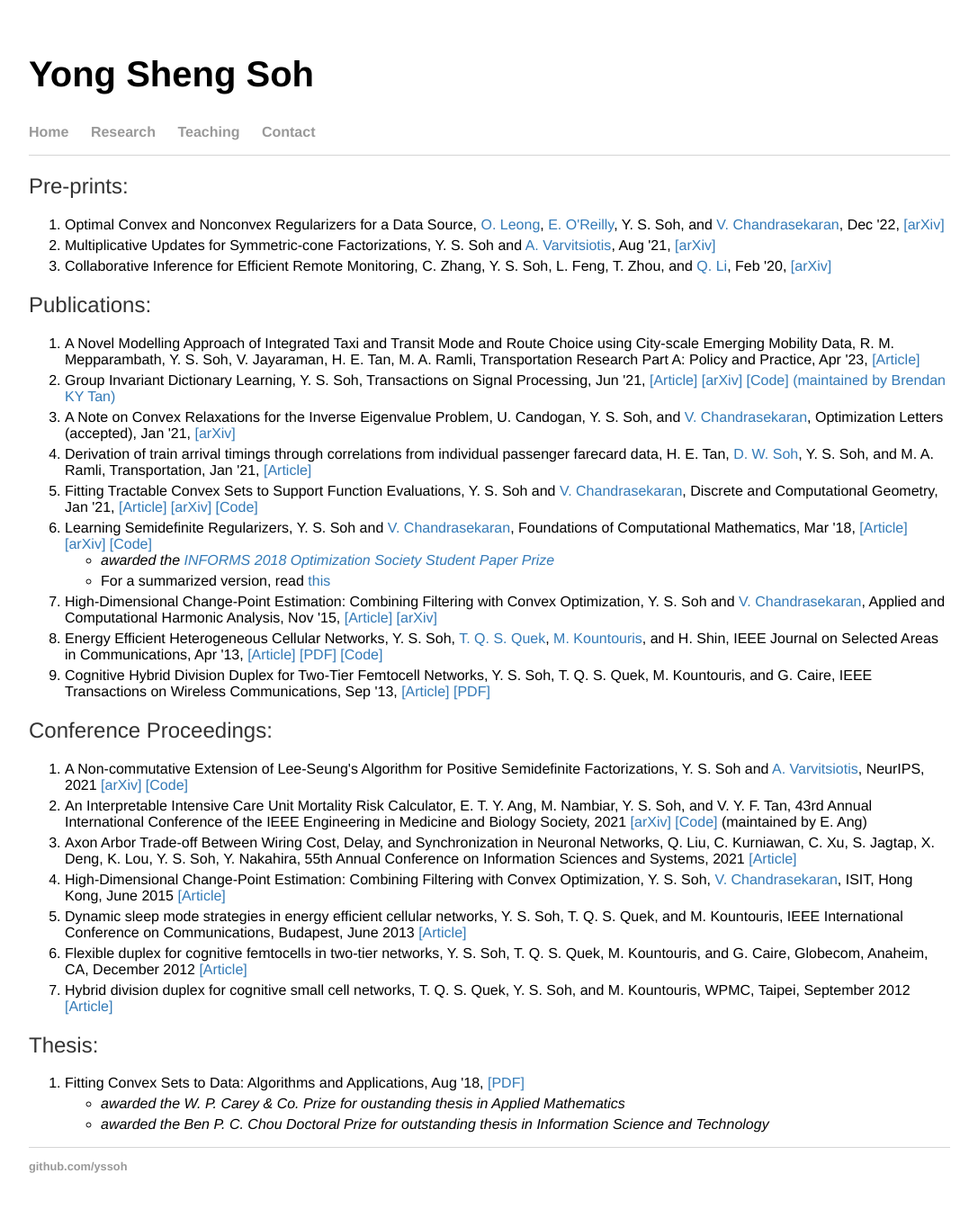
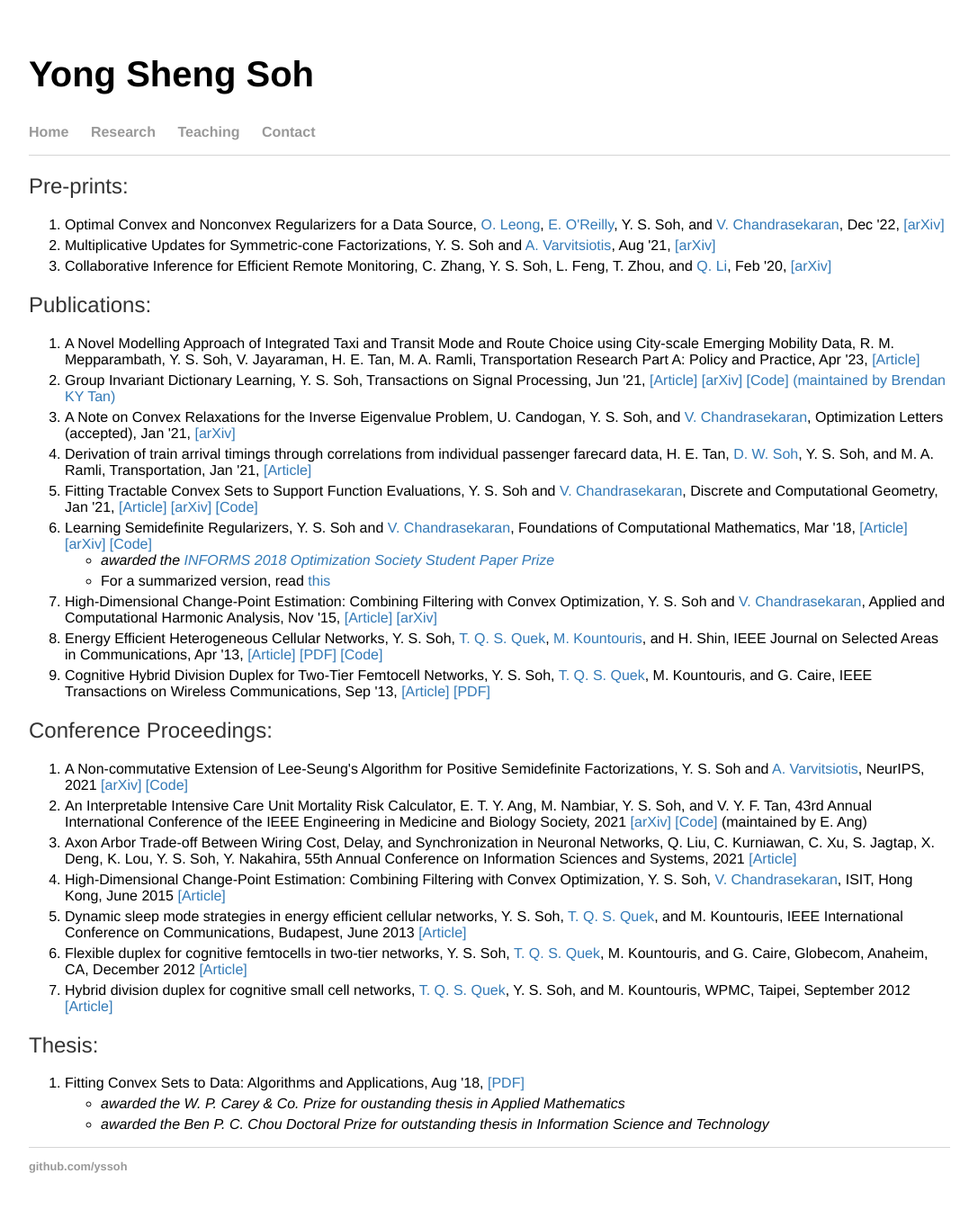
Before and after one commit to yssoh/yssoh.github.io, a Jekyll site: the page built from research/index.html, in a window 1280 px wide. Shown: the whole page at 90% size, without its empty margins (96-1183 px from the left). Built offline with Jekyll 4.4.1, drawn with Linux system fonts in a browser that asks for light colours; part of the change alters nothing that is shown.

```diff
--- a/research/index.html
+++ b/research/index.html
@@ -8,7 +8,7 @@ title: Yong Sheng Soh
   <ol>
 	<li>Optimal Convex and Nonconvex Regularizers for a Data Source, <a href ="https://www.oscarleong.com/">O. Leong</a>, <a href ="https://sites.google.com/view/eliza-oreilly/home">E. O'Reilly</a>, Y. S. Soh, and <a href ="http://users.cms.caltech.edu/~venkatc/">V. Chandrasekaran</a>, Dec '22, <a href = "https://arxiv.org/abs/2212.13597">[arXiv]</a></li>
 	<li>Multiplicative Updates for Symmetric-cone Factorizations, Y. S. Soh and <a href ="https://sites.google.com/site/antoniosvarvitsiotis/">A. Varvitsiotis</a>, Aug '21, <a href = "https://arxiv.org/abs/2108.00740">[arXiv]</a></li>
-    <li>Collaborative Inference for Efficient Remote Monitoring, C. Zhang, Y. S. Soh, L. Feng, T. Zhou, and <a href ="">Q. Li</a>, Feb '20, <a href = "https://arxiv.org/abs/2002.04759">[arXiv]</a></li>
+    <li>Collaborative Inference for Efficient Remote Monitoring, C. Zhang, Y. S. Soh, L. Feng, T. Zhou, and <a href ="https://blog.nus.edu.sg/qianxiaoli/">Q. Li</a>, Feb '20, <a href = "https://arxiv.org/abs/2002.04759">[arXiv]</a></li>
   </ol>
 
     <h2>Publications:</h2>
@@ -16,7 +16,7 @@ title: Yong Sheng Soh
     <li>A Novel Modelling Approach of Integrated Taxi and Transit Mode and Route Choice using City-scale Emerging Mobility Data, R. M. Mepparambath, Y. S. Soh, V. Jayaraman, H. E. Tan, M. A. Ramli, Transportation Research Part A: Policy and Practice, Apr '23, <a href = "https://www.sciencedirect.com/science/article/abs/pii/S0965856423000356">[Article]</a> </li>
     <li>Group Invariant Dictionary Learning, Y. S. Soh, Transactions on Signal Processing, Jun '21, <a href = "https://ieeexplore.ieee.org/document/9461688">[Article]</a> <a href = "https://arxiv.org/abs/2007.07550">[arXiv]</a> <a href = "https://github.com/bkytan/gidl">[Code] (maintained by Brendan KY Tan)</a></li>
 	<li>A Note on Convex Relaxations for the Inverse Eigenvalue Problem, U. Candogan, Y. S. Soh, and <a href ="http://users.cms.caltech.edu/~venkatc/">V. Chandrasekaran</a>, Optimization Letters (accepted), Jan '21, <a href = "https://arxiv.org/abs/1911.02225">[arXiv]</a></li>
-	<li>Derivation of train arrival timings through correlations from individual passenger farecard data, H. E. Tan, <a href ="">D. W. Soh</a>, Y. S. Soh, and M. A. Ramli, Transportation, Jan '21, <a href = "https://link.springer.com/article/10.1007/s11116-021-10164-w">[Article]</a></li>
+	<li>Derivation of train arrival timings through correlations from individual passenger farecard data, H. E. Tan, <a href ="https://istd.sutd.edu.sg/people/faculty/soh-de-wen">D. W. Soh</a>, Y. S. Soh, and M. A. Ramli, Transportation, Jan '21, <a href = "https://link.springer.com/article/10.1007/s11116-021-10164-w">[Article]</a></li>
 	<li>Fitting Tractable Convex Sets to Support Function Evaluations, Y. S. Soh and <a href ="http://users.cms.caltech.edu/~venkatc/">V. Chandrasekaran</a>, Discrete and Computational Geometry, Jan '21, <a href = "https://link.springer.com/article/10.1007/s00454-020-00258-0">[Article]</a> <a href = "http://arxiv.org/abs/1903.04194">[arXiv]</a> <a href = "http://github.com/yssoh/cvxreg">[Code]</a></li>
 	<li>Learning Semidefinite Regularizers, Y. S. Soh and <a href ="http://users.cms.caltech.edu/~venkatc/">V. Chandrasekaran</a>, Foundations of Computational Mathematics, Mar '18, <a href = "http://link.springer.com/article/10.1007/s10208-018-9386-z">[Article]</a> <a href = "http://arxiv.org/abs/1701.01207">[arXiv]</a> <a href = "https://github.com/yssoh/SDP_DL">[Code]</a><br>
 	<ul>
@@ -26,8 +26,8 @@ title: Yong Sheng Soh
 	</li>
 	</ul>
 	<li>High-Dimensional Change-Point Estimation: Combining Filtering with Convex Optimization, Y. S. Soh and <a href ="http://users.cms.caltech.edu/~venkatc/">V. Chandrasekaran</a>, Applied and Computational Harmonic Analysis, Nov '15, <a href = "https://www.sciencedirect.com/science/article/pii/S1063520315001542">[Article]</a> <a href = "http://arxiv.org/abs/1412.3731">[arXiv]</a></li>
-	<li>Energy Efficient Heterogeneous Cellular Networks, Y. S. Soh, <a href ="">T. Q. S. Quek</a>, <a href ="">M. Kountouris</a>, and H. Shin, IEEE Journal on Selected Areas in Communications, Apr '13, <a href = "https://ieeexplore.ieee.org/document/6502479">[Article]</a> <a href = "papers/SQKS_JSAC13.pdf">[PDF]</a> <a href = "http://github.com/yssoh/green_hcn">[Code]</a></li>
-	<li>Cognitive Hybrid Division Duplex for Two-Tier Femtocell Networks, Y. S. Soh, T. Q. S. Quek, M. Kountouris, and G. Caire, IEEE Transactions on Wireless Communications, Sep '13, <a href = "https://ieeexplore.ieee.org/xpl/articleDetails.jsp?arnumber=6594782">[Article]</a> <a href = "papers/SQKC_TWC13.pdf">[PDF]</a></li>
+	<li>Energy Efficient Heterogeneous Cellular Networks, Y. S. Soh, <a href ="https://people.sutd.edu.sg/~tonyquek/">T. Q. S. Quek</a>, <a href ="">M. Kountouris</a>, and H. Shin, IEEE Journal on Selected Areas in Communications, Apr '13, <a href = "https://ieeexplore.ieee.org/document/6502479">[Article]</a> <a href = "papers/SQKS_JSAC13.pdf">[PDF]</a> <a href = "http://github.com/yssoh/green_hcn">[Code]</a></li>
+	<li>Cognitive Hybrid Division Duplex for Two-Tier Femtocell Networks, Y. S. Soh, <a href ="https://people.sutd.edu.sg/~tonyquek/">T. Q. S. Quek</a>, M. Kountouris, and G. Caire, IEEE Transactions on Wireless Communications, Sep '13, <a href = "https://ieeexplore.ieee.org/xpl/articleDetails.jsp?arnumber=6594782">[Article]</a> <a href = "papers/SQKC_TWC13.pdf">[PDF]</a></li>
   </ol>
 
 
@@ -37,9 +37,9 @@ title: Yong Sheng Soh
     <li>An Interpretable Intensive Care Unit Mortality Risk Calculator, E. T. Y. Ang, M. Nambiar, Y. S. Soh, and V. Y. F. Tan, 43rd Annual International Conference of the IEEE Engineering in Medicine and Biology Society, 2021 <a href = "https://arxiv.org/abs/2101.07426">[arXiv]</a> <a href = "https://github.com/dualinsanity007/FYP-Interpretable-ICU-Mortality-Risk-Calculator">[Code]</a> (maintained by E. Ang)</li>
     <li>Axon Arbor Trade-off Between Wiring Cost, Delay, and Synchronization in Neuronal Networks, Q. Liu, C. Kurniawan, C. Xu, S. Jagtap, X. Deng, K. Lou, Y. S. Soh, Y. Nakahira, 55th Annual Conference on Information Sciences and Systems, 2021 <a href = "https://ieeexplore.ieee.org/abstract/document/9400271/">[Article]</a></li>
 	<li>High-Dimensional Change-Point Estimation: Combining Filtering with Convex Optimization, Y. S. Soh, <a href ="http://users.cms.caltech.edu/~venkatc/">V. Chandrasekaran</a>, ISIT, Hong Kong, June 2015 <a href = "http://ieeexplore.ieee.org/xpls/abs_all.jsp?arnumber=7282435&tag=1">[Article]</a></li>
-	<li>Dynamic sleep mode strategies in energy efficient cellular networks, Y. S. Soh, T. Q. S. Quek, and M. Kountouris, IEEE International Conference on Communications, Budapest, June 2013 <a href = "http://ieeexplore.ieee.org/xpls/abs_all.jsp?arnumber=6655024&tag=1">[Article]</a></li>
-	<li>Flexible duplex for cognitive femtocells in two-tier networks, Y. S. Soh, T. Q. S. Quek, M. Kountouris, and G. Caire, Globecom, Anaheim, CA, December 2012 <a href="http://ieeexplore.ieee.org/xpls/abs_all.jsp?arnumber=6503443">[Article]</a></li>
-	<li>Hybrid division duplex for cognitive small cell networks, T. Q. S. Quek, Y. S. Soh, and M. Kountouris, WPMC, Taipei, September 2012 <a href = "http://ieeexplore.ieee.org/xpls/abs_all.jsp?arnumber=6398710">[Article]</a></li>
+	<li>Dynamic sleep mode strategies in energy efficient cellular networks, Y. S. Soh, <a href ="https://people.sutd.edu.sg/~tonyquek/">T. Q. S. Quek</a>, and M. Kountouris, IEEE International Conference on Communications, Budapest, June 2013 <a href = "http://ieeexplore.ieee.org/xpls/abs_all.jsp?arnumber=6655024&tag=1">[Article]</a></li>
+	<li>Flexible duplex for cognitive femtocells in two-tier networks, Y. S. Soh, <a href ="https://people.sutd.edu.sg/~tonyquek/">T. Q. S. Quek</a>, M. Kountouris, and G. Caire, Globecom, Anaheim, CA, December 2012 <a href="http://ieeexplore.ieee.org/xpls/abs_all.jsp?arnumber=6503443">[Article]</a></li>
+	<li>Hybrid division duplex for cognitive small cell networks, <a href ="https://people.sutd.edu.sg/~tonyquek/">T. Q. S. Quek</a>, Y. S. Soh, and M. Kountouris, WPMC, Taipei, September 2012 <a href = "http://ieeexplore.ieee.org/xpls/abs_all.jsp?arnumber=6398710">[Article]</a></li>
   </ol>
 
 
```
